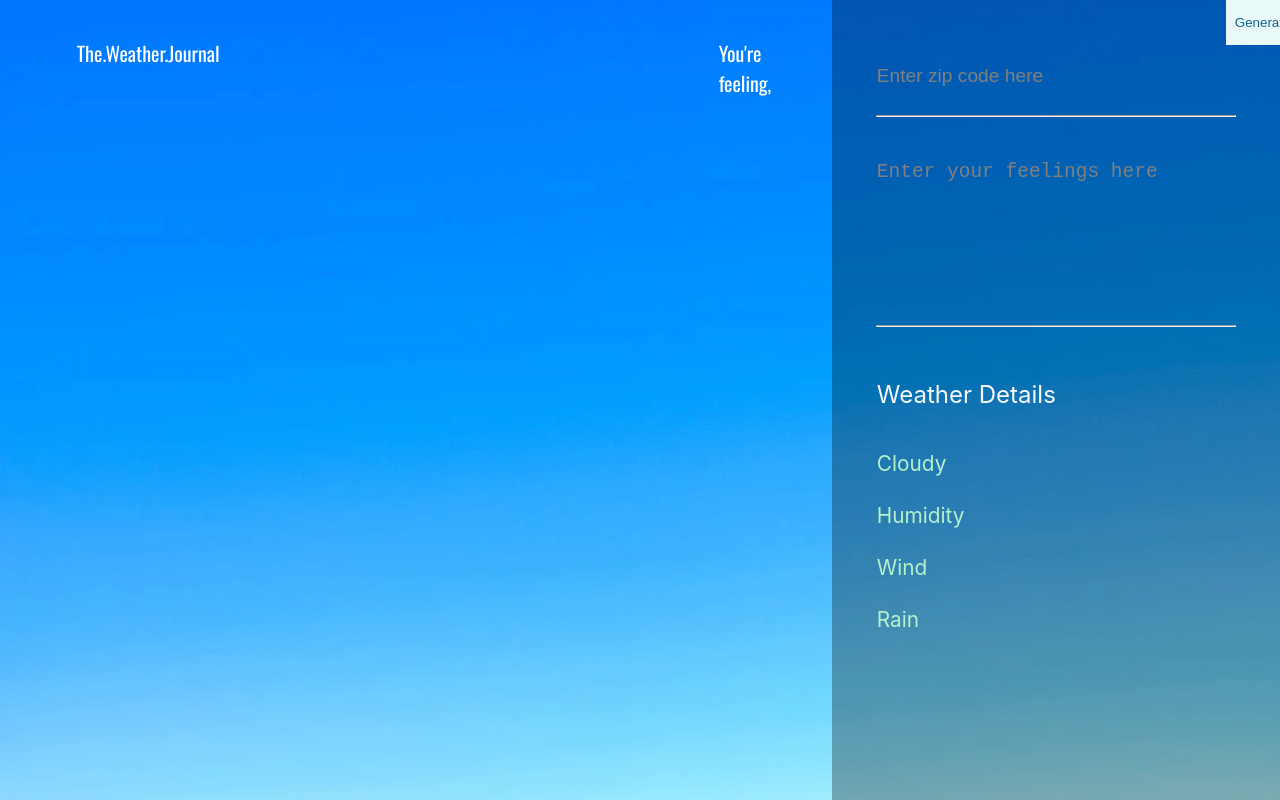
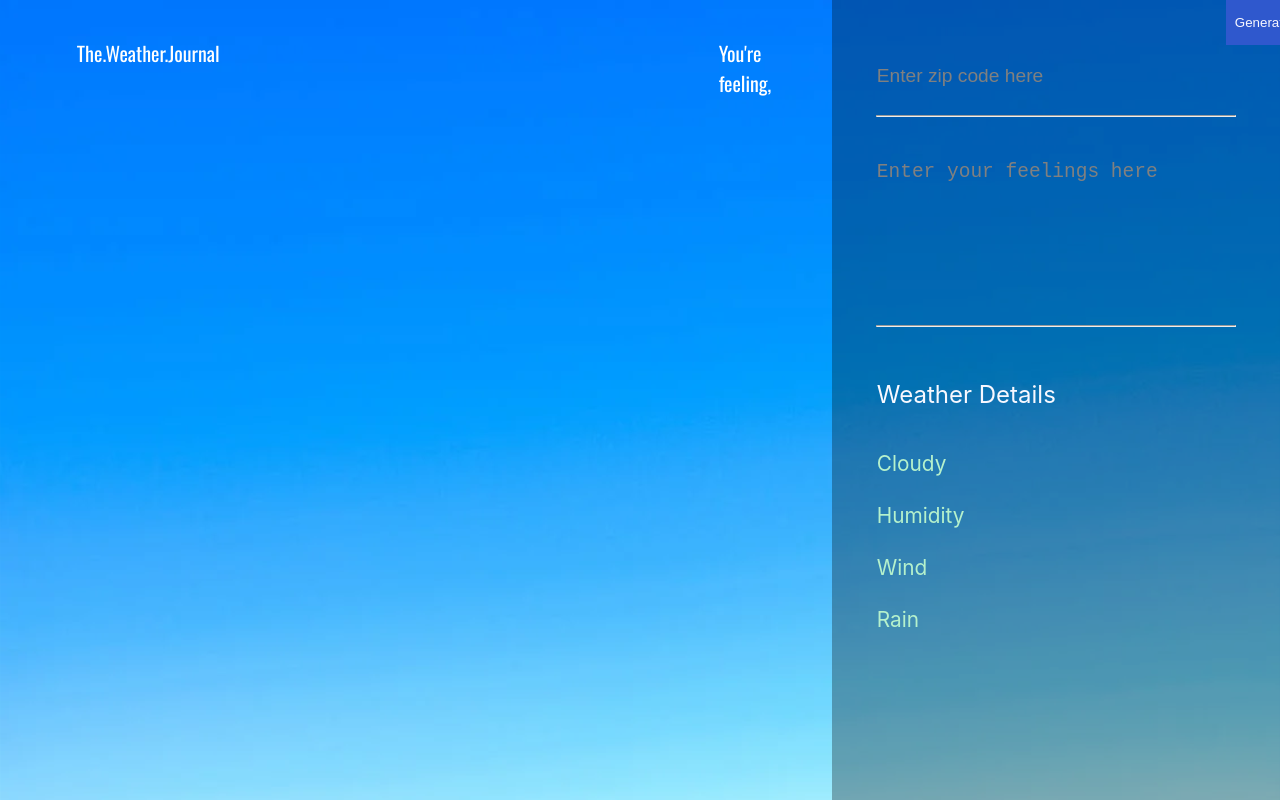
Before and after one commit to MINALOTFY10/FWD-Weather-Journal, a website: page website/index.html in a window 1280 px wide. Shown: the top 800 px of the page. Drawn offline with nearby package versions, Linux system fonts and the light colour scheme; a web font is replaced by a local one.

Commit message:
my changes

```diff
--- a/website/index.html
+++ b/website/index.html
@@ -47,7 +47,7 @@
 
   <div id="right-bar">
     <div style="padding-left: 88%;"><button id="generate" type="submit"
-        style="border: 0; padding: 28% 16%;color: #0F6292; background-color: #E9F8F9;"> Generate </button></div>
+        style="border: 0; padding: 28% 16%;color: ghostwhite; background-color: #2F58CD;"> Generate </button></div>
 
     <div class="holder zip">
       <input type="text" id="zip" placeholder="Enter zip code here">
```
